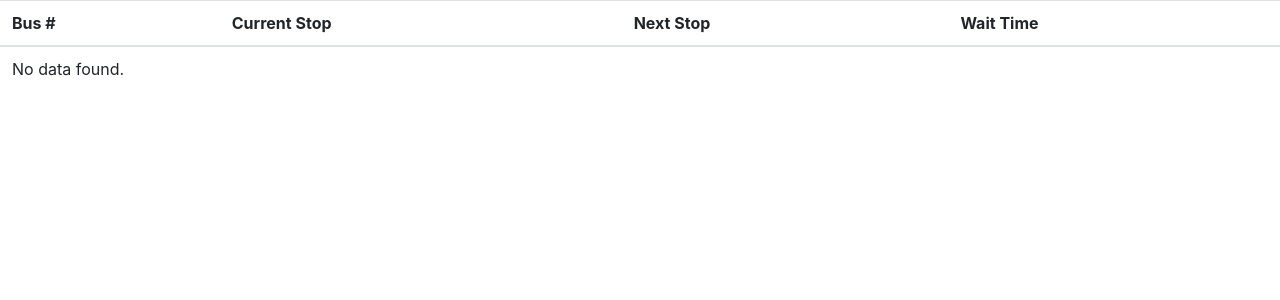
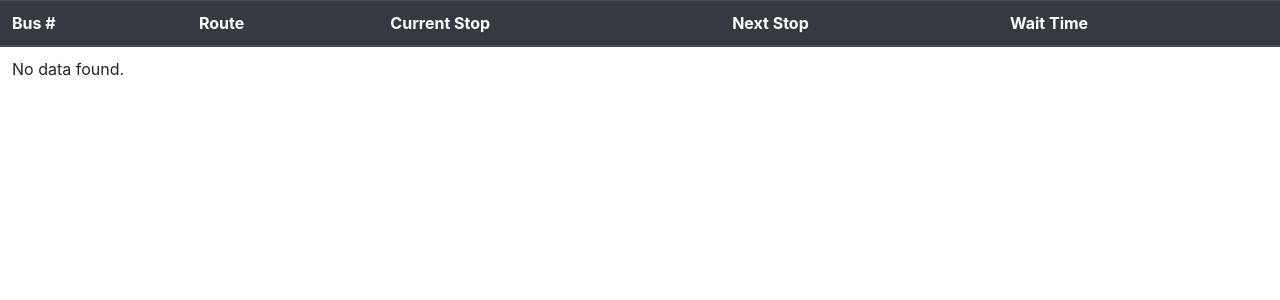
Before and after one commit to taegandm/taegan, a PHP site: page /MSU-Shuttle-briana/src/schedule.php in a window 1280 px wide. Shown: the top 300 px of the page. Run offline with PHP 8.4, Linux system fonts and the light colour scheme; data that the repository does not hold is empty.

Commit message:
Update schedule.php

```diff
--- a/src/schedule.php
+++ b/src/schedule.php
@@ -11,9 +11,10 @@
 <script src="https://maxcdn.bootstrapcdn.com/bootstrap/4.5.2/js/bootstrap.min.js"></script>
 
 <table class="table">
-  <thead>
+  <thead class = "table table-striped thead-dark">
     <tr>
       <th scope="col">Bus #</th>
+      <th scope="col">Route</th>
       <th scope="col">Current Stop</th>
       <th scope="col">Next Stop</th>
       <th scope="col">Wait Time</th>
@@ -23,12 +24,16 @@
     <?php
     include 'db_connect.php';
     $conn = OpenCon();
-    $sql = "SELECT * FROM schedule";
+    $sql = "SELECT busNum, currentStop, nextStop, IF(waitTime = 0, '-', waitTime) AS waitTime, route
+FROM schedule;
+";
+
     $result = $conn->query($sql);
     if ($result->num_rows > 0) {
       while ($row = $result->fetch_assoc()) {
         echo '<tr>
                 <th scope="row">' . $row["busNum"] . '</th>
+                <td>' . $row["route"] . '</td>
                 <td>' . $row["currentStop"] . '</td>
                 <td>' . $row["nextStop"] . '</td>
                 <td>' . $row["waitTime"] . ' minutes</td>
```
